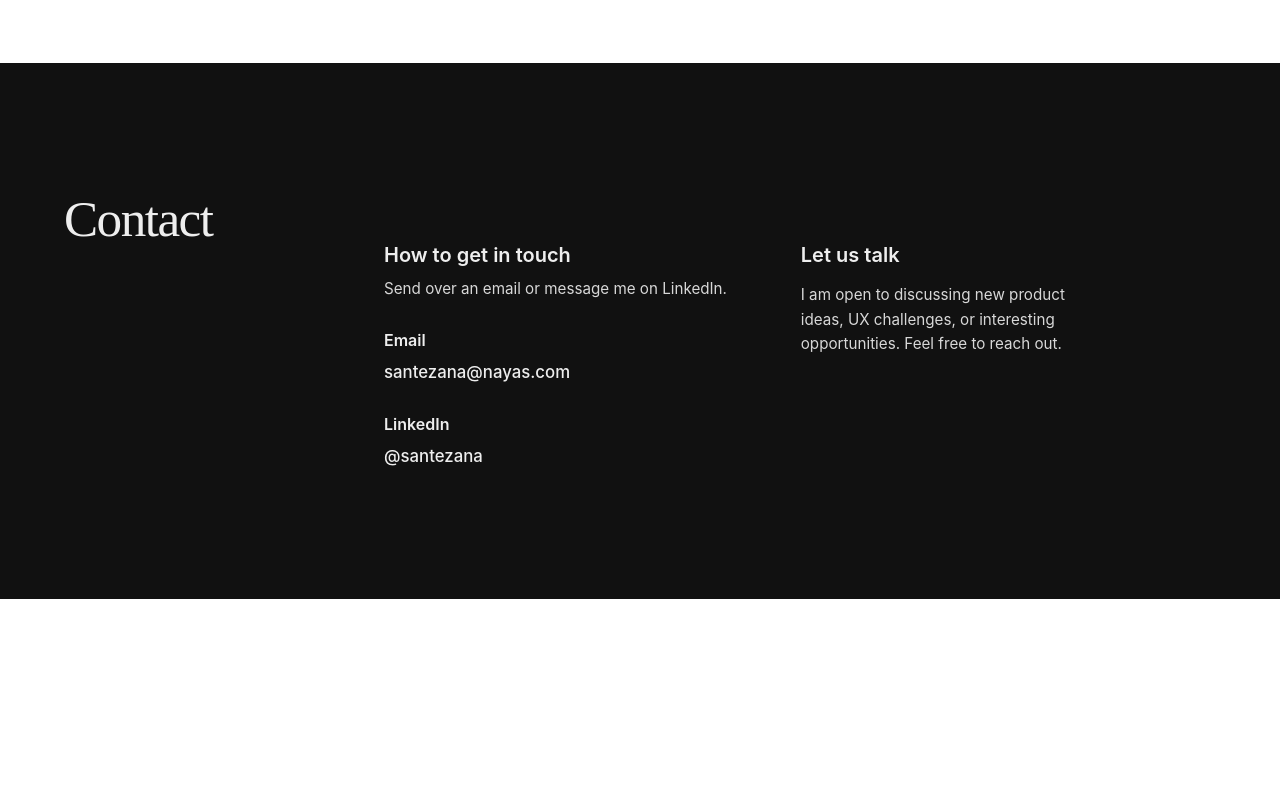
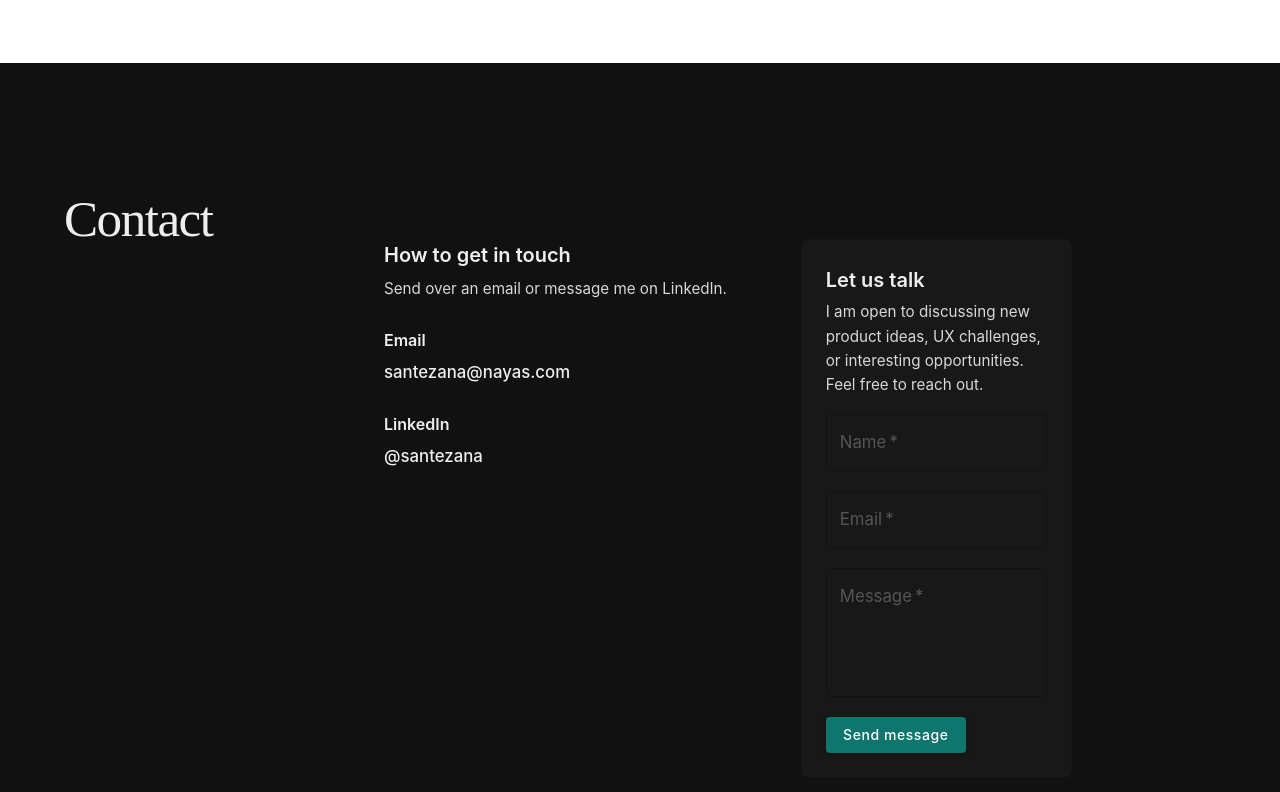
Before and after one commit to sergiullas/portfolio, a React (Vite) app in the folder my-portfolio/: page /resume in a window 1280 px wide. Shown: the part 4127-4919 px from the top of the page. Before the commit the page ends 4726 px from the top, so only its background shows below. Built offline with nearby package versions, Linux system fonts and the light colour scheme.

Commit message:
Add contact form with PHP endpoint

```diff
--- /dev/null
+++ b/my-portfolio/src/components/contact/ContactForm.jsx
@@ -0,0 +1,158 @@
+import React, { useState } from "react";
+import {
+  Alert,
+  Box,
+  Button,
+  CircularProgress,
+  Stack,
+  TextField,
+  Typography,
+} from "@mui/material";
+
+const initialValues = {
+  name: "",
+  email: "",
+  message: "",
+  company: "",
+};
+
+export default function ContactForm() {
+  const [values, setValues] = useState(initialValues);
+  const [loading, setLoading] = useState(false);
+  const [success, setSuccess] = useState(false);
+  const [error, setError] = useState("");
+  const [fieldErrors, setFieldErrors] = useState({});
+
+  const handleChange = (field) => (event) => {
+    setValues((prev) => ({ ...prev, [field]: event.target.value }));
+  };
+
+  const handleSubmit = async (event) => {
+    event.preventDefault();
+    setLoading(true);
+    setSuccess(false);
+    setError("");
+    setFieldErrors({});
+
+    const formData = new FormData();
+    formData.append("name", values.name);
+    formData.append("email", values.email);
+    formData.append("message", values.message);
+    formData.append("company", values.company);
+
+    try {
+      const response = await fetch("/api/contact.php", {
+        method: "POST",
+        body: formData,
+      });
+
+      const data = await response.json();
+
+      if (response.ok && data?.ok) {
+        setSuccess(true);
+        setValues(initialValues);
+        return;
+      }
+
+      if (response.status === 400 && data?.errors) {
+        setFieldErrors(data.errors);
+        return;
+      }
+
+      setError(data?.error || "Something went wrong. Please try again later.");
+    } catch (fetchError) {
+      console.error("Contact form submission failed", fetchError);
+      setError("Unable to send your message right now. Please try again.");
+    } finally {
+      setLoading(false);
+    }
+  };
+
+  return (
+    <Box component="form" onSubmit={handleSubmit} noValidate>
+      <Stack spacing={2.5}>
+        {success && (
+          <Alert severity="success" onClose={() => setSuccess(false)}>
+            Thanks for reaching out! I will get back to you shortly.
+          </Alert>
+        )}
+
+        {error && (
+          <Alert severity="error" onClose={() => setError("")}>
+            {error}
+          </Alert>
+        )}
+
+        <TextField
+          label="Name"
+          name="name"
+          value={values.name}
+          onChange={handleChange("name")}
+          required
+          error={Boolean(fieldErrors.name)}
+          helperText={fieldErrors.name}
+          fullWidth
+        />
+
+        <TextField
+          label="Email"
+          name="email"
+          type="email"
+          value={values.email}
+          onChange={handleChange("email")}
+          required
+          error={Boolean(fieldErrors.email)}
+          helperText={fieldErrors.email}
+          fullWidth
+        />
+
+        <TextField
+          label="Message"
+          name="message"
+          value={values.message}
+          onChange={handleChange("message")}
+          required
+          multiline
+          minRows={4}
+          error={Boolean(fieldErrors.message)}
+          helperText={fieldErrors.message}
+          fullWidth
+        />
+
+        <Box sx={{ position: "absolute", left: "-9999px", width: 1, height: 0 }}>
+          <label htmlFor="company">Company</label>
+          <input
+            id="company"
+            name="company"
+            type="text"
+            tabIndex={-1}
+            autoComplete="off"
+            value={values.company}
+            onChange={handleChange("company")}
+          />
+        </Box>
+
+        <Stack direction="row" spacing={1.5} alignItems="center">
+          <Button
+            type="submit"
+            variant="contained"
+            color="primary"
+            disabled={loading}
+            sx={{ minWidth: 140 }}
+          >
+            {loading ? (
+              <Stack direction="row" spacing={1} alignItems="center">
+                <CircularProgress size={20} color="inherit" />
+                <Typography variant="button" component="span">
+                  Sending
+                </Typography>
+              </Stack>
+            ) : (
+              "Send message"
+            )}
+          </Button>
+        </Stack>
+      </Stack>
+    </Box>
+  );
+}
--- a/my-portfolio/src/sections/ContactSection.jsx
+++ b/my-portfolio/src/sections/ContactSection.jsx
@@ -16,8 +16,9 @@
 // Wrapper around <Section> for the "Contact" content on the home page.
 
 import * as React from "react";
-import { Stack, Typography, Box, Link } from "@mui/material";
+import { Stack, Typography, Box, Link, Paper } from "@mui/material";
 import Section from "../components/Section";
+import ContactForm from "../components/contact/ContactForm";
 
 export default function ContactSection() {
   return (
@@ -96,17 +97,30 @@ export default function ContactSection() {
         </Stack>
 
         {/* RIGHT COLUMN – “Let us talk” */}
-        <Stack spacing={1.5}>
-          <Typography
-            variant="h6"
-            sx={{ fontWeight: 600 }}
-          >
-            Let us talk
-          </Typography>
-          <Typography variant="body2" sx={{ opacity: 0.9 }}>
-          I am open to discussing new product ideas, UX challenges, or interesting opportunities. Feel free to reach out.
-          </Typography>
-        </Stack>
+        <Paper
+          elevation={0}
+          sx={{
+            p: { xs: 2.5, md: 3 },
+            borderRadius: 2,
+            border: "1px solid",
+            borderColor: "divider",
+            bgcolor: "rgba(255,255,255,0.03)",
+          }}
+        >
+          <Stack spacing={2}>
+            <Box>
+              <Typography variant="h6" sx={{ fontWeight: 600 }}>
+                Let us talk
+              </Typography>
+              <Typography variant="body2" sx={{ opacity: 0.9, mt: 0.5 }}>
+                I am open to discussing new product ideas, UX challenges, or
+                interesting opportunities. Feel free to reach out.
+              </Typography>
+            </Box>
+
+            <ContactForm />
+          </Stack>
+        </Paper>
       </Box>
 
     </Section>
```
Also changed, not shown: 1 other file (tests, documents, lock files or other folders).
